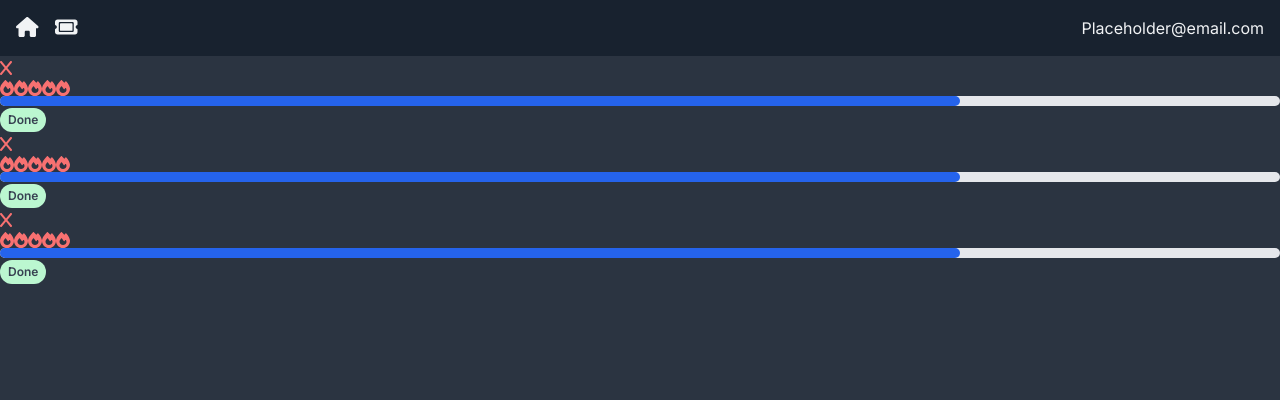
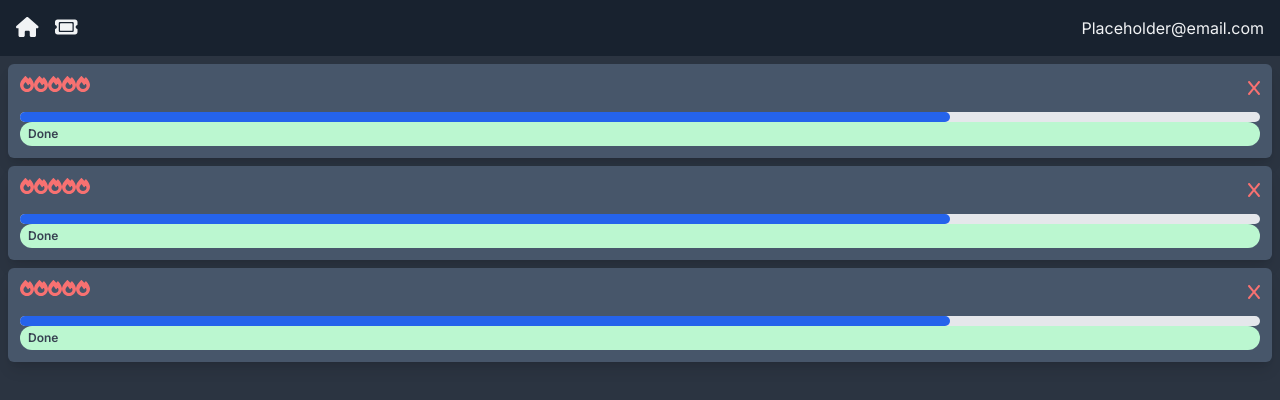
Before and after one commit to TJGit11/ticketing-application, a Next.js app: page / in a window 1280 px wide. Shown: the top 400 px of the page. Built offline with nearby package versions, Linux system fonts and the light colour scheme.

Commit message:
styling ticketcard

```diff
--- a/app/(components)/TicketCard.jsx
+++ b/app/(components)/TicketCard.jsx
@@ -5,9 +5,13 @@
 
 const TicketCard = () => {
   return (
-    <div>
-      <DeleteBlock />
-      <PriorityDisplay />
+    <div className="flex flex-col bg-card hover:bg-card-hover rounded-md shadow-lg p-3 m-2">
+      <div className="flex mb-3">
+        <PriorityDisplay />
+        <div className="ml-auto">
+          <DeleteBlock />
+        </div>
+      </div>
       <ProgressDisplay />
       <StatusDisplay />
     </div>
```
